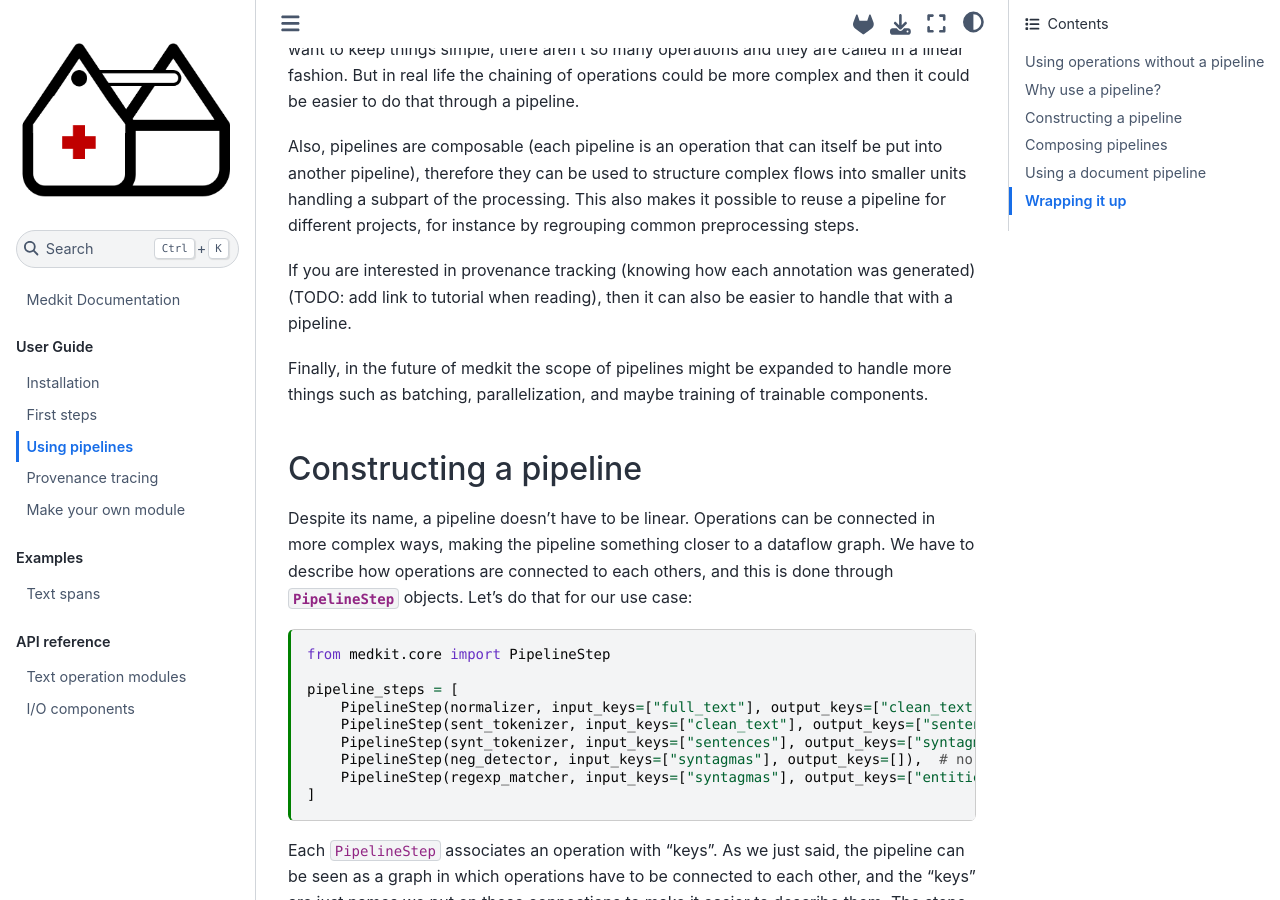
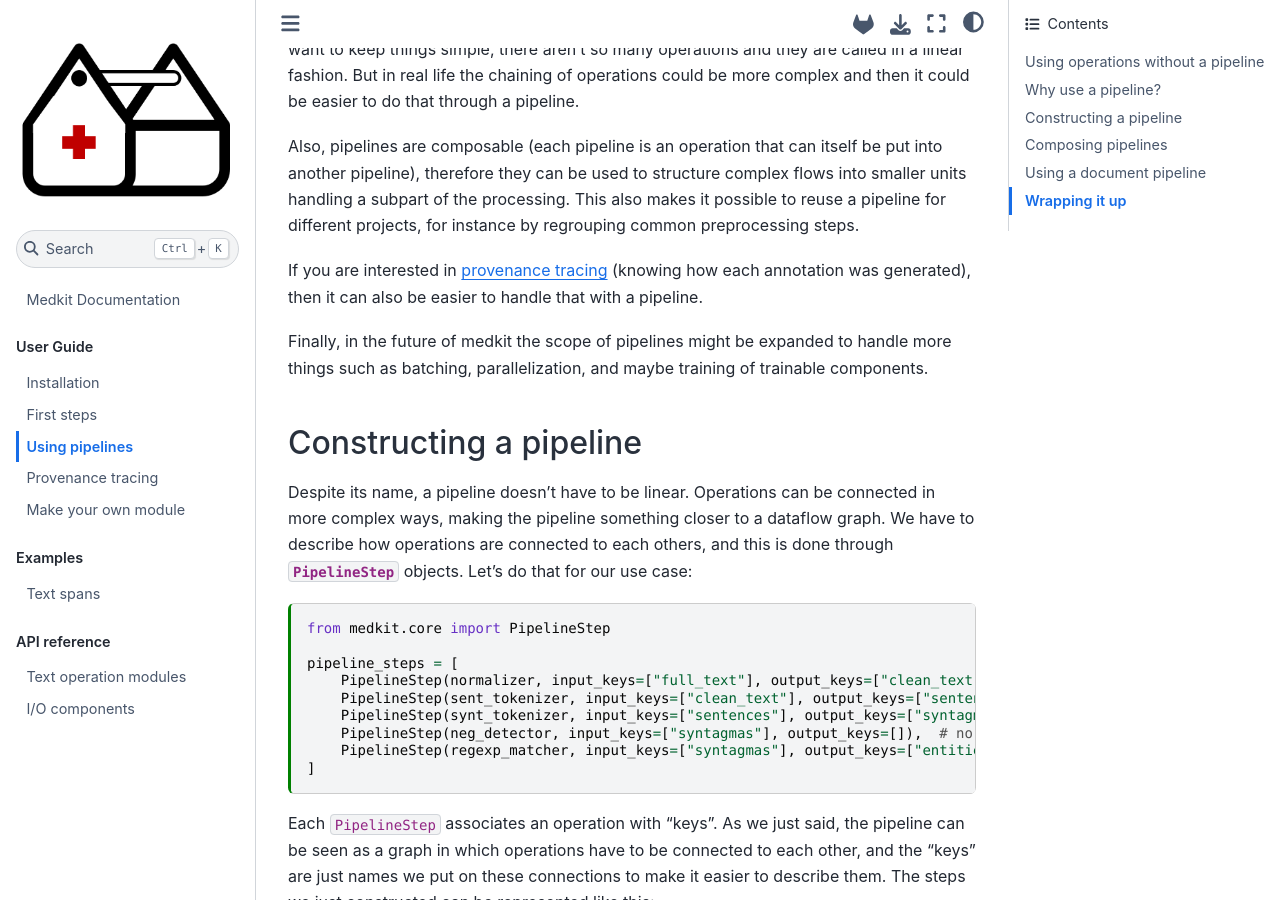
Before and after one commit to TeamHeka/medkit, a Jupyter Book: the page built from docs/user_guide/pipeline.md, in a window 1280 px wide and 900 px high, scrolled down 1729 px. Built offline with Jupyter Book 1.0.4 settings and Sphinx 7.4.7 and the Sphinx Book theme 1.1.4, drawn with Linux system fonts in a browser that asks for light colours; pages that are not in the unit, such as notebooks, are missing from menus.

Commit message:
Add missing link to provenance tutorial

```diff
--- a/docs/user_guide/pipeline.md
+++ b/docs/user_guide/pipeline.md
@@ -105,9 +105,9 @@ flows into smaller units handling a subpart of the processing. This also makes
 it possible to reuse a pipeline for different projects, for instance by
 regrouping common preprocessing steps.
 
-If you are interested in provenance tracking (knowing how each annotation was
-generated) (TODO: add link to tutorial when reading), then it can also be easier
-to handle that with a pipeline.
+If you are interested in [provenance tracing](provenance.md) (knowing how each
+annotation was generated), then it can also be easier to handle that with a
+pipeline.
 
 Finally, in the future of medkit the scope of pipelines might be expanded to
 handle more things such as batching, parallelization, and maybe training of
```
